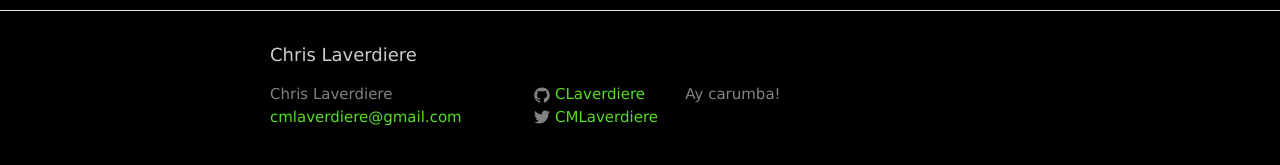
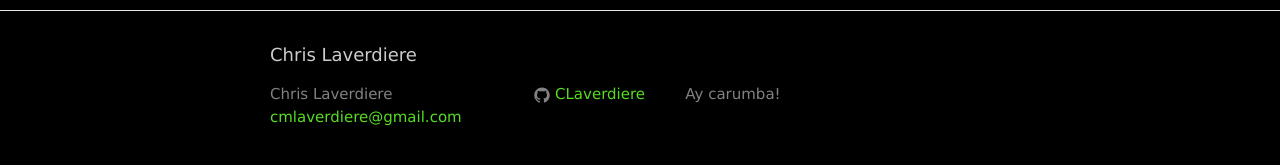
Before and after one commit to cmlaverdiere/CLaverdiere.github.io, a Jekyll site: the page built from about.md, in a window 1280 px wide. Shown: the part 349-514 px from the top of the page. Built offline with Jekyll 4.4.1, drawn with Linux system fonts in a browser that asks for light colours.

Commit message:
rm twitter

```diff
--- a/_config.yml
+++ b/_config.yml
@@ -4,7 +4,6 @@ email: cmlaverdiere@gmail.com
 description: Ay carumba!
 baseurl: ""
 url: "http://cmlaverdiere.net" # the base hostname & protocol for your site
-twitter_username: CMLaverdiere
 github_username:  CLaverdiere
 
 # Build settings
```
